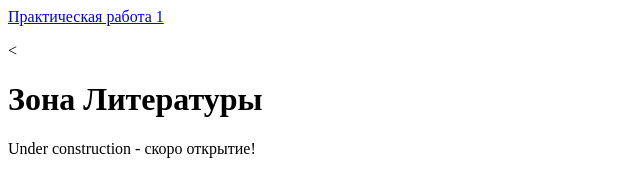
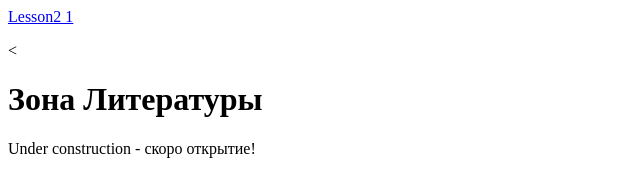
Before and after one commit to Asreniypo/school, a plain HTML site: page siteliterature.html in a window 1280 px wide. Shown: the whole page, without its empty margins (0-640 px from the left). Drawn offline with Linux system fonts and the light colour scheme.

Commit message:
Update siteliterature.html

```diff
--- a/siteliterature.html
+++ b/siteliterature.html
@@ -3,7 +3,7 @@
 <head>
   <meta http-equip="Content-type" content="text/html";
   meta charset="utf-8">
-  <p><a href="./favicon.ico">Практическая работа 1</a></p>
+  <p><a href="./favicon.ico">Lesson2 1</a></p>
   <meta name="description" content ="Во всем мире начали создаваться все новые произведения, далеко уходящие от классической литературы. Здесь подборка современной литературы от некоторых авторов">
   <meta name="keywords" content="литература, вдохновение, ЗонаЛитературы">
   <<title> ЗонаЛитературы - место, где  собираются писатели</title>
```
